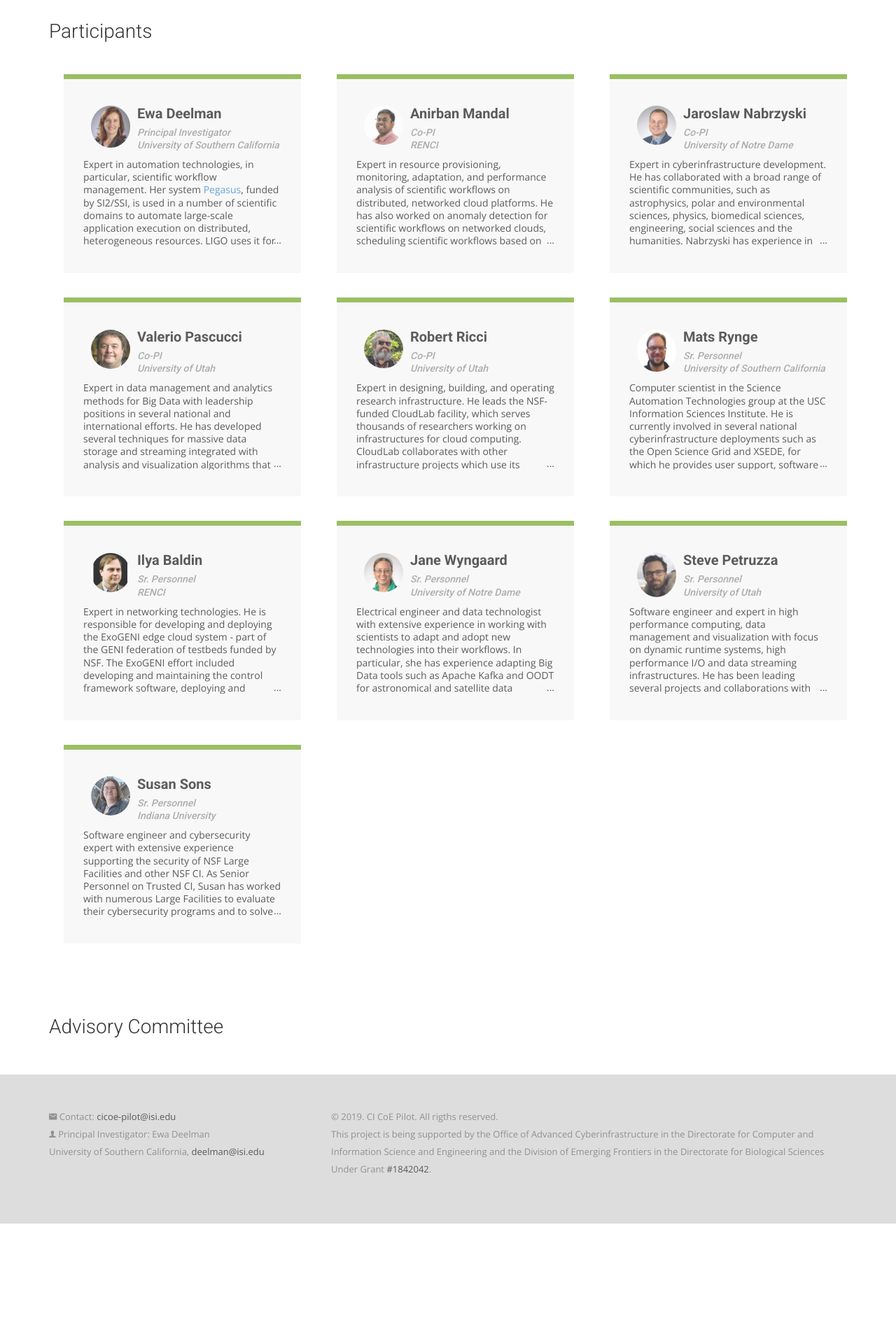
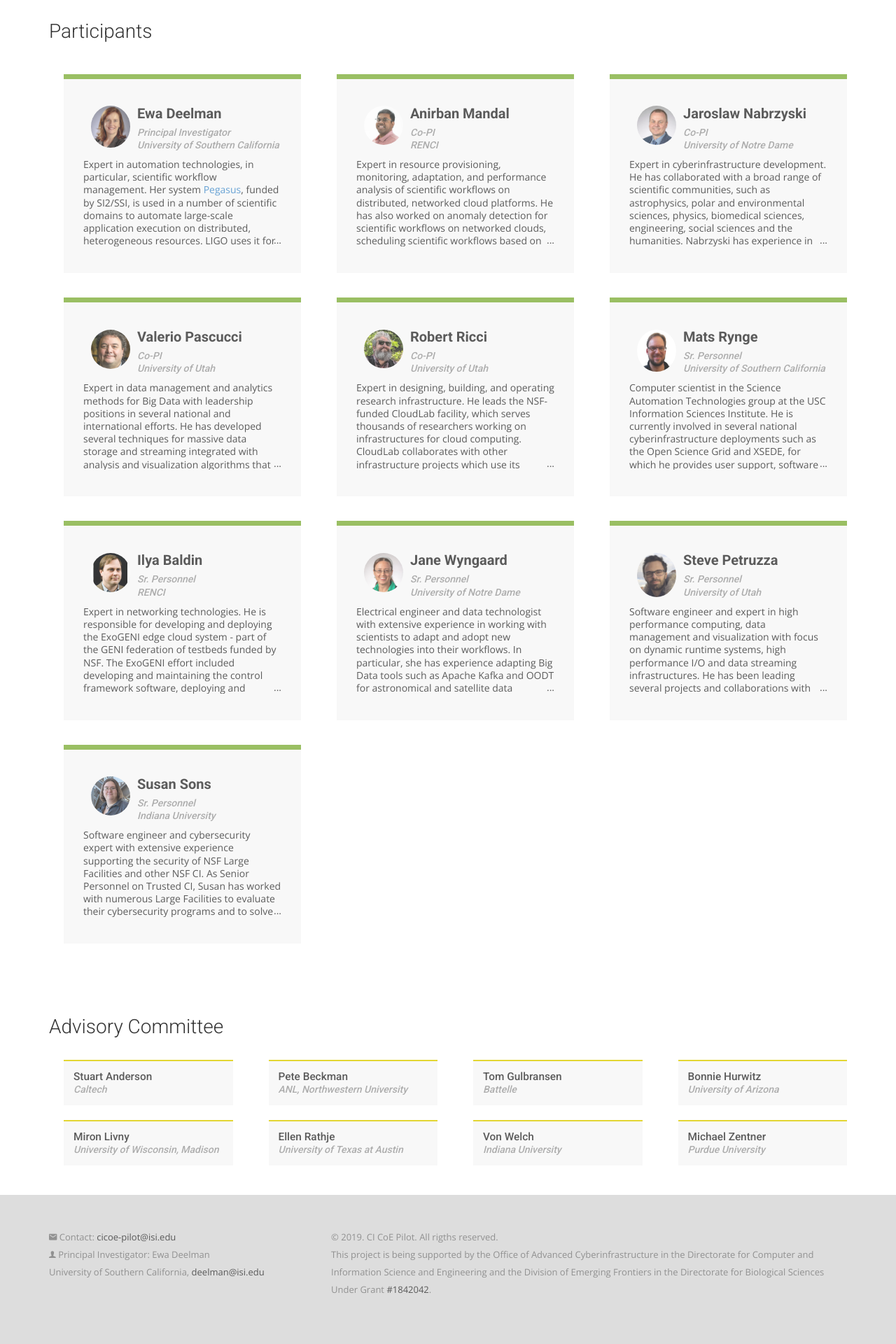
Before and after one commit to cicoe/cicoe.github.io, a Jekyll site: the page built from people.html, in a window 1280 px wide. Shown: the part 488-2408 px from the top of the page at 70% size. Built offline with Jekyll 4.4.1, drawn with Linux system fonts in a browser that asks for light colours; nearby versions of some CDN libraries; some web fonts are replaced; before the commit the page ends 2236 px from its top, so only the background shows below that.

Commit message:
adding advisory committee

```diff
--- /dev/null
+++ b/_data/advisory.yml
@@ -0,0 +1,23 @@
+- name: "Stuart Anderson"
+  institution: "Caltech"
+
+- name: "Pete Beckman"
+  institution: "ANL, Northwestern University"
+
+- name: "Tom Gulbransen"
+  institution: "Battelle"
+
+- name: "Bonnie Hurwitz"
+  institution: "University of Arizona"
+
+- name: "Miron Livny"
+  institution: "University of Wisconsin, Madison"
+
+- name: "Ellen Rathje"
+  institution: "University of Texas at Austin"
+
+- name: "Von Welch"
+  institution: "Indiana University"
+
+- name: "Michael Zentner"
+  institution: "Purdue University"
--- a/css/airspace.css
+++ b/css/airspace.css
@@ -1055,3 +1055,29 @@ footer .footer-manu ul li a:hover {
     position: relative;
     z-index: 10;
 }
+
+.advisory {
+    top: 1em;
+    padding: 1em;
+    margin-top: 1.5em;
+    margin-left: 1.5em;
+    border-top: 0.2em solid #ddcc00;
+    background-color: #f7f7f7;
+    opacity: 0.8;
+    text-align: center;
+}
+
+.advisory h4 {
+    text-align: left;
+    font-size: 1.1em;
+    margin: 0;
+}
+
+.advisory h5 {
+    color: #999;
+    font-size: 14px;
+    font-style: italic;
+    text-align: left;
+    line-height: 1.3em;
+    margin: 0;
+}
--- a/people.html
+++ b/people.html
@@ -47,6 +47,16 @@ permalink: /people/
                     <h3>Advisory Committee</h3>
                 </div>
             </div>
+            {% if site.data.advisory.size > 0 %}
+            {% for n in site.data.advisory %}
+            <div class="col-md-3 col-sm-12">
+                <div class="advisory">
+                    <h4>{{ n.name }}</h4>
+                    <h5>{{ n.institution }}</h5>
+                </div>
+            </div>
+            {% endfor %}
+            {% endif %}
         </div>
     </div>
 </section>
```
